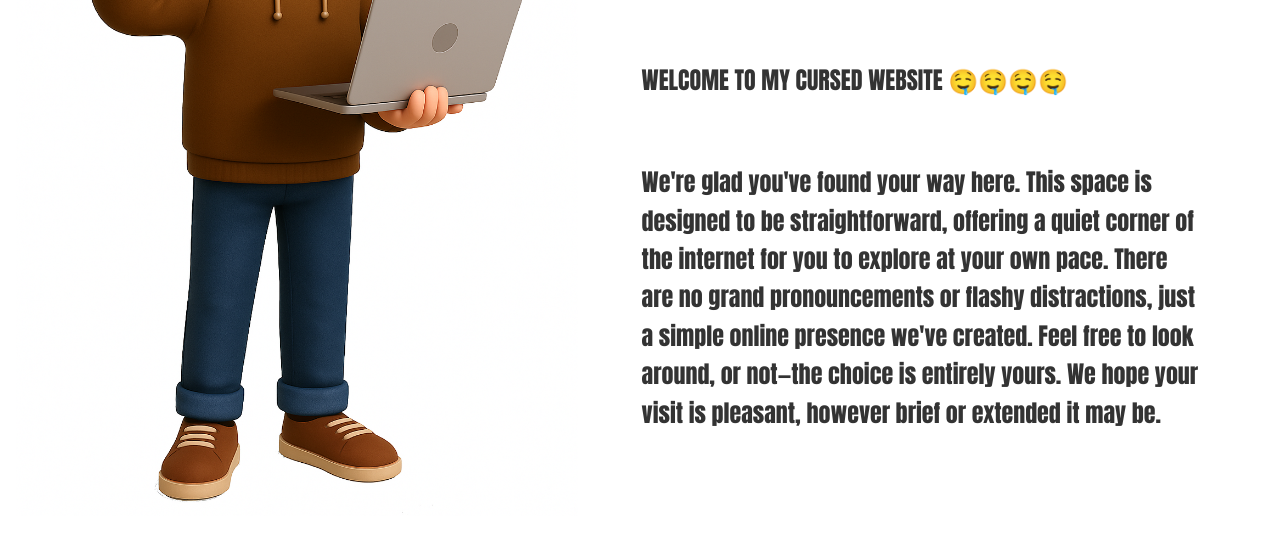
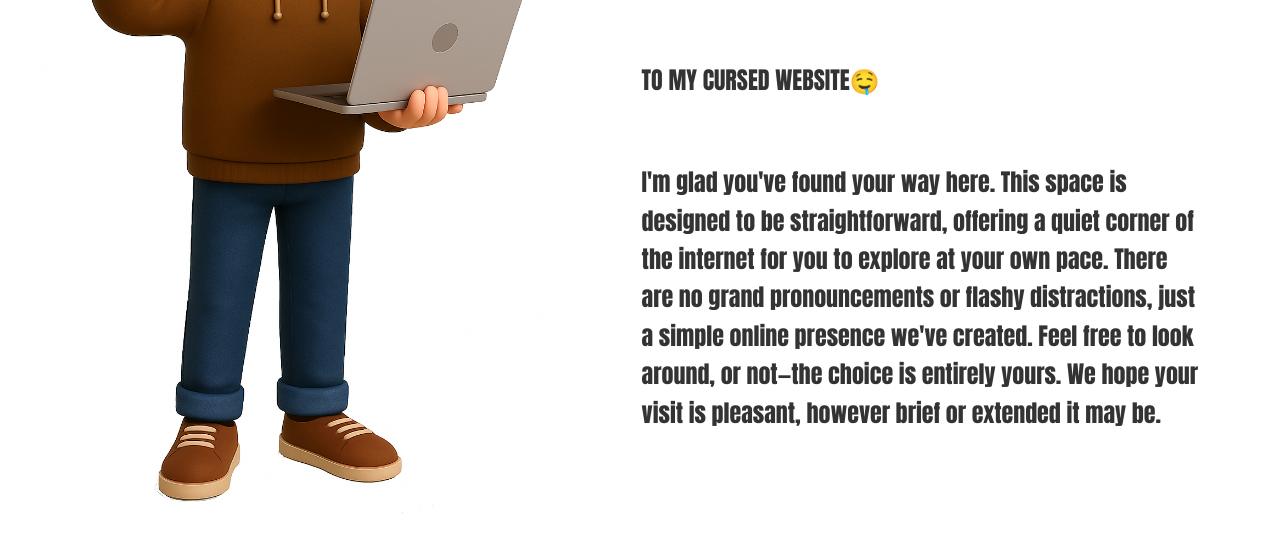
Before and after one commit to xHeidelberg/SimplePage, a plain HTML site: page index.html in a window 1280 px wide. Shown: the part 506-1058 px from the top of the page. Drawn offline with Linux system fonts and the light colour scheme; a web font is replaced by a local one.

Commit message:
HTML Grammar Correction

```diff
--- a/index.html
+++ b/index.html
@@ -43,10 +43,10 @@
             <div class="img-cont">
                 <h1>WELCOME</h1>
                 <p>
-                    WELCOME TO MY CURSED WEBSITE 🤤🤤🤤🤤
+                    TO MY CURSED WEBSITE🤤
                 </p>
                 <p>
-                    We're glad you've found your way here. This space is designed to be straightforward, offering a
+                    I'm glad you've found your way here. This space is designed to be straightforward, offering a
                     quiet
                     corner of the internet for you to explore at your own pace. There are no grand pronouncements or
                     flashy
```
